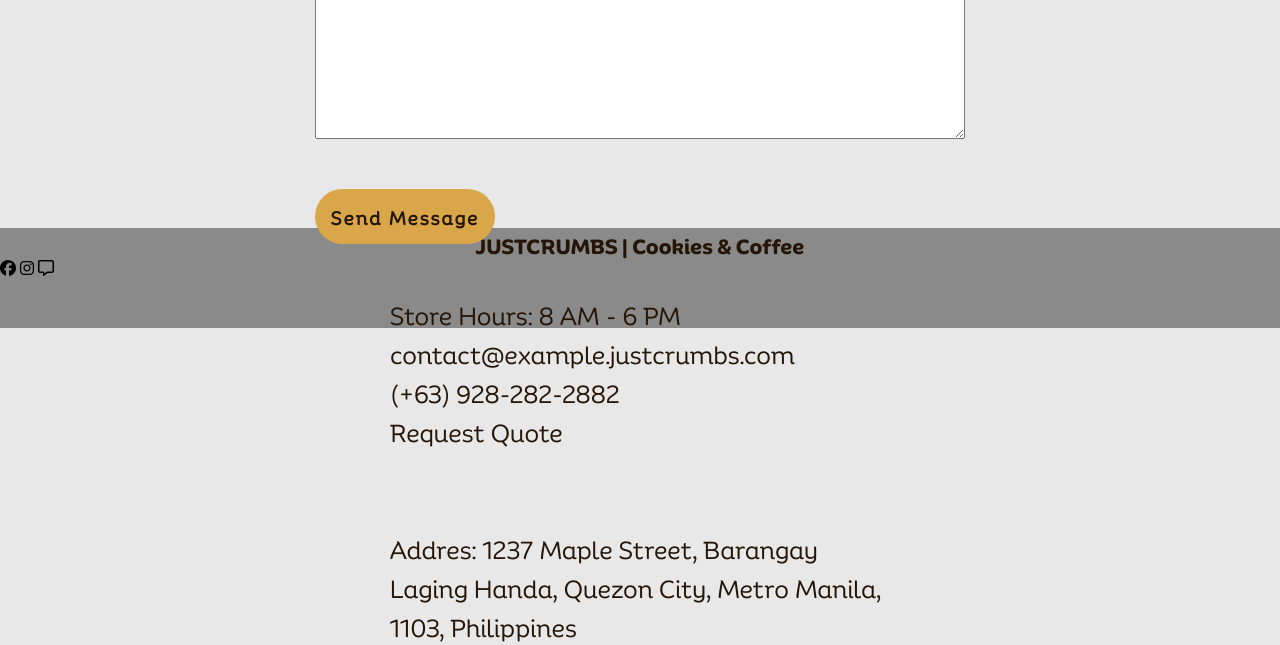
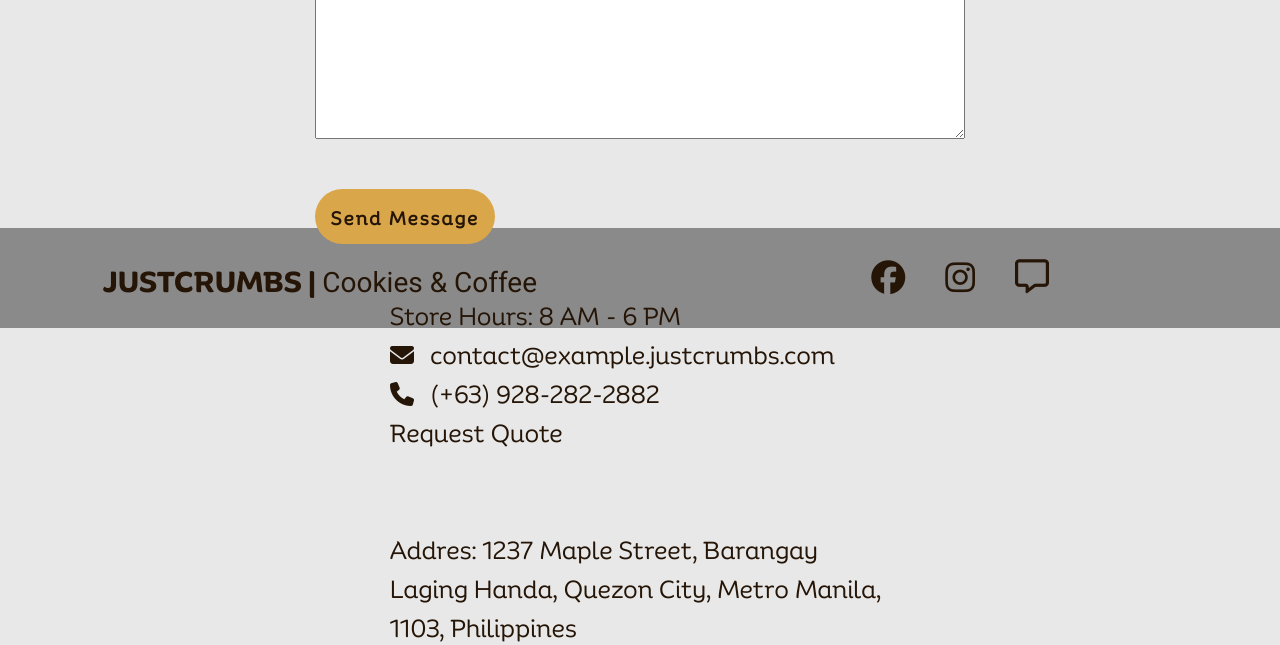
Before and after one commit to rulo-codes/justcrumbs, a website: page public/index.html in a window 1280 px wide. Shown: the part 3136-3781 px from the top of the page. Drawn offline with Linux system fonts and the light colour scheme.

Commit message:
Fixed footer design

```diff
--- a/public/index.html
+++ b/public/index.html
@@ -91,11 +91,11 @@
         <div id="contact-details">
             <span>Store Hours: 8 AM - 6 PM</span>
             <br />
-            <span><i></i>contact@example.justcrumbs.com</span>
+            <span><i class="fa-solid fa-envelope"></i> contact@example.justcrumbs.com</span>
             <br />
-            <span><i></i> (+63) 928-282-2882</span>
+            <span><i class="fa-solid fa-phone"></i> (+63) 928-282-2882</span>
             <br />
-            <span><a>Request Quote</a></span>
+            <span><a class="underline">Request Quote</a></span>
             <br />
             <br />
             <br />
@@ -104,11 +104,11 @@
         </div>
     </div>
     <div id="footer">
-        <div class="sub-headline">JUSTCRUMBS | <span class="sub-text">Cookies & Coffee</span></div>
-        <span>
-            <i class="fa-brands fa-facebook"></i>
-            <i class="fa-brands fa-instagram"></i>
-            <i class="fa-regular fa-message"></i>
+        <div id="footer-headline" class="sub-headline">JUSTCRUMBS | <span class="sub-text">Cookies & Coffee</span></div>
+        <span id="contacts">
+            <a href=""><i class="fa-brands fa-facebook"></i></a>
+            <a href=""><i class="fa-brands fa-instagram"></i></a>
+            <a href=""><i class="fa-regular fa-message"></i></a>
         </span>
     </div>
     <script src="script.js"></script>
--- a/public/style.scss
+++ b/public/style.scss
@@ -190,6 +190,11 @@ a:hover{
     @include primary-header;
     font-size: 20px;
     text-align: center;
+
+}
+
+.sub-text{
+    font-family: $font-secondary;
 }
 
 #basket{
@@ -416,6 +421,10 @@ a:hover{
         margin: 60px 0px;
     }
 
+    i{
+        margin-right: 10px;
+    }
+
     #contact-form{
         display: flex;
         flex-direction: column;
@@ -487,7 +496,30 @@ a:hover{
 #footer{
     width: 100vw;
     height: 100px;
+    display: flex;
+    align-items: center;
     background: #8a8a8a;
+    font-size: 28px;
+
+    #footer-headline{
+        width: 50%;
+        font-size: 28px;
+    }
+    #contacts{
+        display: flex;
+        width: 50%;
+        justify-content: center;
+
+        i{
+            color: $primary-color;
+            font-size: 34px;
+            margin: 0px 20px;
+        }
+        i:hover{
+            color: #614a35;
+        }
+    }
+
 }
 
 .fade {
```
Also changed, not shown: public/style.css, 1 other file.
